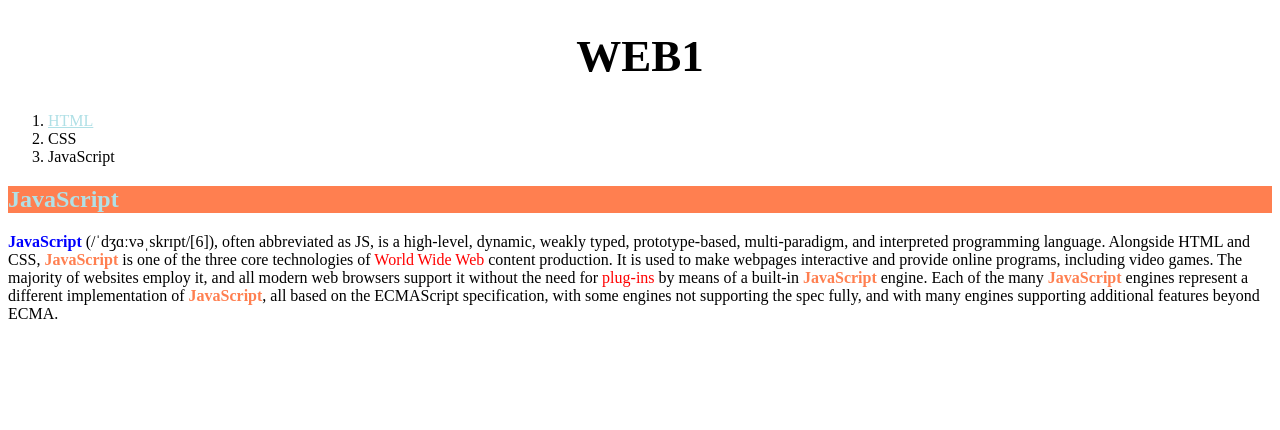
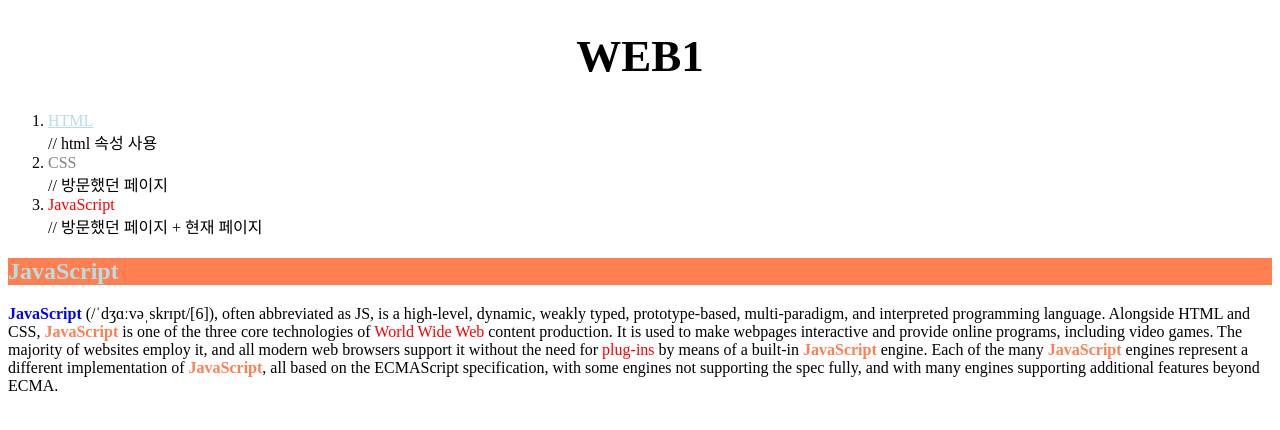
Before and after one commit to username23940/test1, a plain HTML site: page css.html in a window 1280 px wide. Drawn offline with Linux system fonts and the light colour scheme.

Commit message:
Update css.html

```diff
--- a/css.html
+++ b/css.html
@@ -26,15 +26,17 @@
   .saw{
     color : gray;
   }
-
+  .active{
+    color : red;
+  }
     </style>
 </head>
 <body>
   <h1><a href="index.html">WEB1</a></h1>
   <ol>
-    <li><a href="1.html" style='text-decoration:underline;color:powderblue'>HTML</a></li> <!--html 속성 사용-->
-    <li><a href="2.html" class=”saw”>CSS</a></li>
-    <li><a href="3.html" class=”saw”>JavaScript</a></li>
+    <li><a href="1.html" style='text-decoration:underline;color:powderblue'>HTML</a></li> // html 속성 사용
+    <li><a href="2.html" class="saw">CSS</a></li> // 방문했던 페이지
+    <li><a href="3.html" class="saw active">JavaScript</a></li> // 방문했던 페이지 + 현재 페이지
   </ol>
 
 
```
